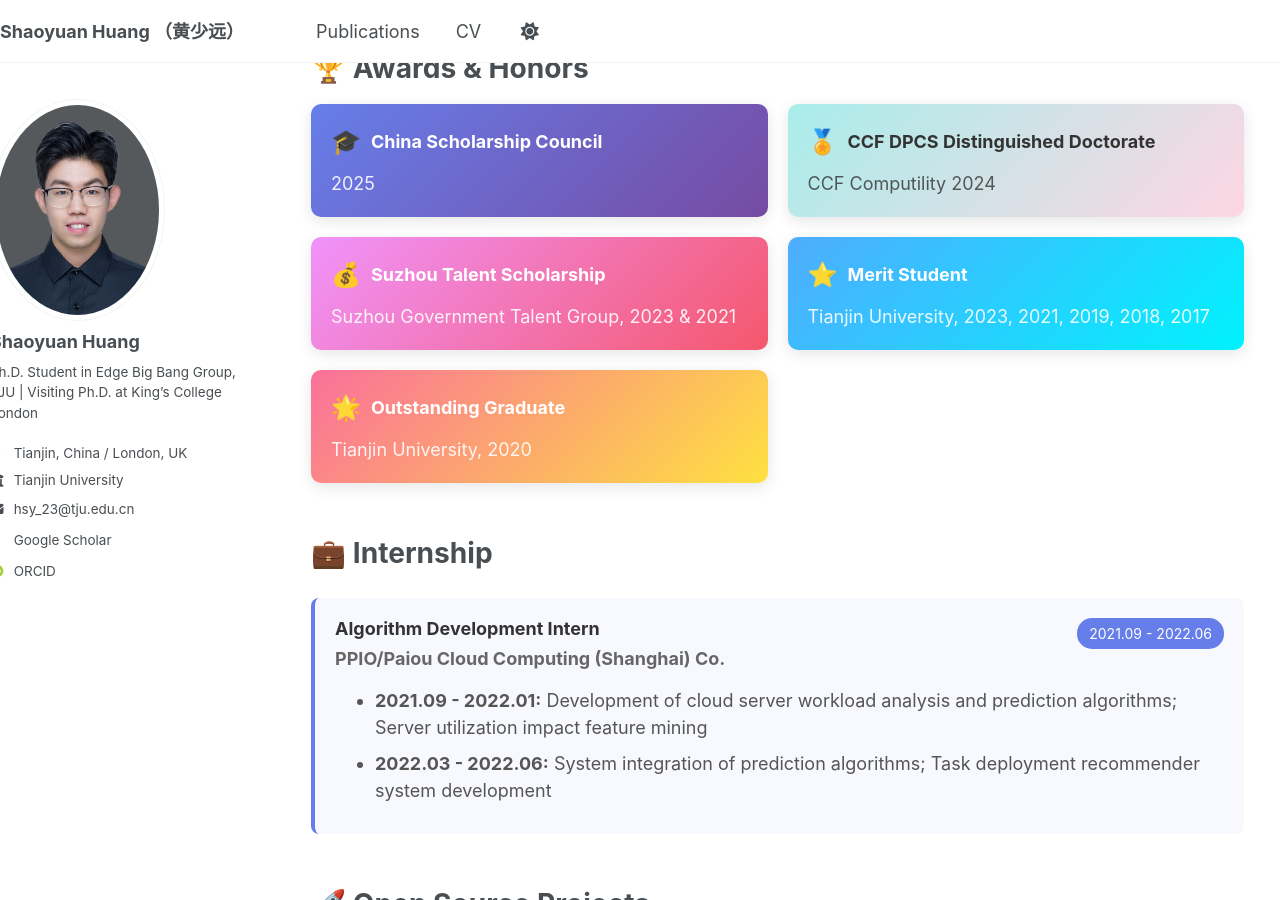
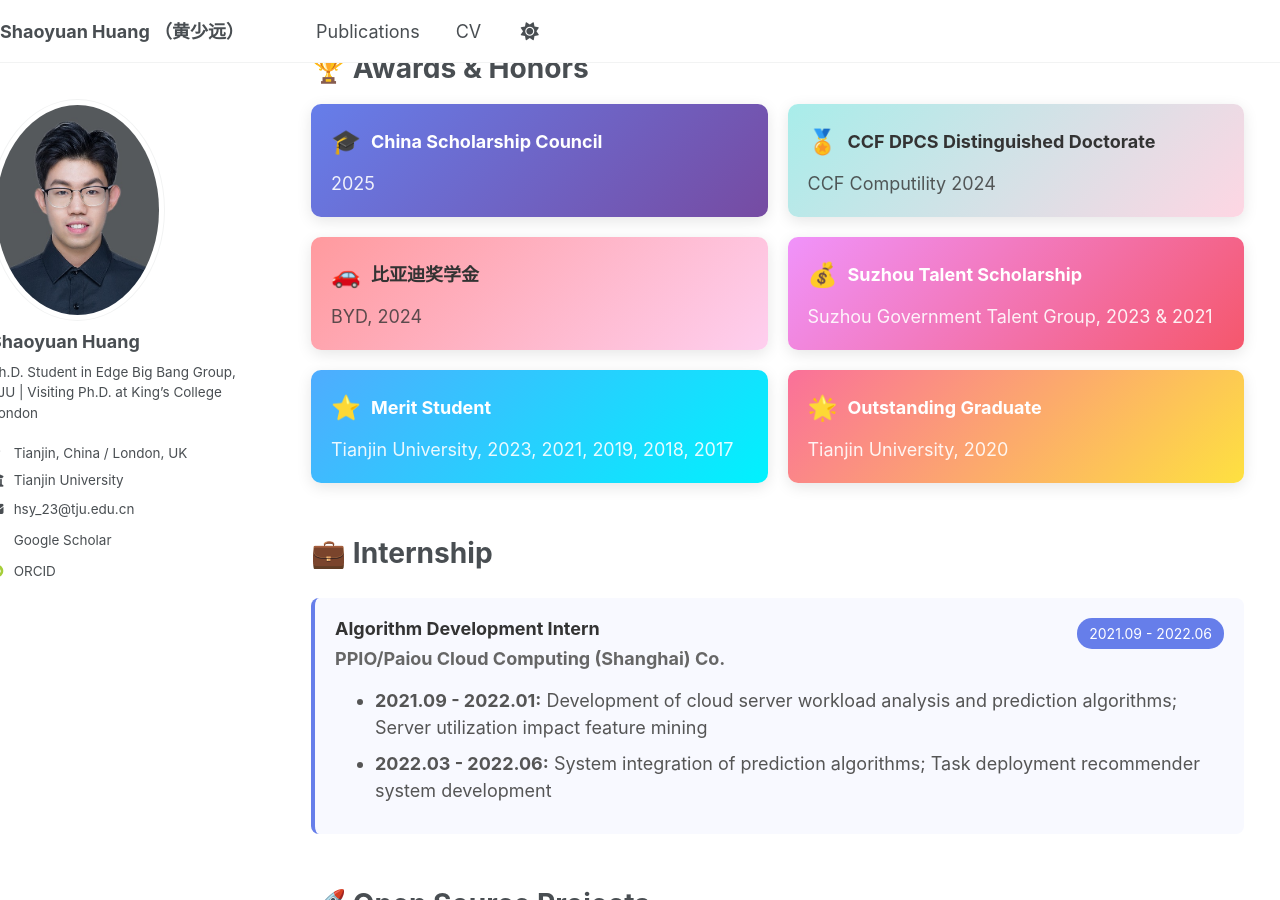
Before and after one commit to hsy23/ShaoyuanHuang, a Jekyll site: the page built from _pages/about.md, in a window 1280 px wide and 900 px high, scrolled down 959 px. Built offline with Jekyll 4.4.1, drawn with Linux system fonts in a browser that asks for light colours; some web fonts are replaced.

Commit message:
新增比亚迪奖学金

```diff
--- a/_pages/about.md
+++ b/_pages/about.md
@@ -95,6 +95,14 @@ I'm passionate about building intelligent, high-performance (high-throughput and
         <h3 style="margin: 0; color: #333;">CCF DPCS Distinguished Doctorate</h3>
       </div>
       <p style="margin: 0; opacity: 0.8;">CCF Computility 2024</p>
+    </div>
+
+    <div style="background: linear-gradient(135deg, #ff9a9e 0%, #fecfef 100%); color: #333; padding: 20px; border-radius: 10px; box-shadow: 0 4px 15px rgba(0,0,0,0.1);">
+      <div style="display: flex; align-items: center; margin-bottom: 10px;">
+        <span style="font-size: 24px; margin-right: 10px;">🚗</span>
+        <h3 style="margin: 0; color: #333;">比亚迪奖学金</h3>
+      </div>
+      <p style="margin: 0; opacity: 0.8;">BYD, 2024</p>
     </div>
 
     <div style="background: linear-gradient(135deg, #f093fb 0%, #f5576c 100%); color: white; padding: 20px; border-radius: 10px; box-shadow: 0 4px 15px rgba(0,0,0,0.1);">
```
